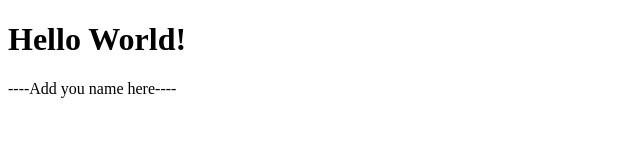
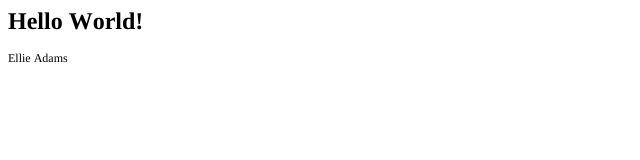
Before and after one commit to DS4200-S23-Class/ic-01-EllieAdams, a plain HTML site: page index.html in a window 1280 px wide. Shown: the whole page, without its empty margins (0-640 px from the left). Drawn offline with Linux system fonts and the light colour scheme.

Commit message:
part 1 done

```diff
--- a/index.html
+++ b/index.html
@@ -1,14 +1,18 @@
-<!DOCTYPE html>
+<!DOCTYPE html PUBLIC "-//W3C//DTD HTML 4.01//EN" "http://www.w3.org/TR/html4/strict.dtd">
 <html>
+<head>
+  <meta http-equiv="Content-Type" content="text/html; charset=utf-8">
+  <meta http-equiv="Content-Style-Type" content="text/css">
+  <title></title>
+  <meta name="Generator" content="Cocoa HTML Writer">
+  <meta name="CocoaVersion" content="2113.3">
+  <style type="text/css">
+    p.p2 {margin: 0.0px 0.0px 12.0px 0.0px; font: 12.0px Times; color: #000000; -webkit-text-stroke: #000000}
+    span.s1 {font-kerning: none}
+  </style>
+</head>
 <body>
-
-<h1>Hello World!</h1>
-
-<p>
-
-----Add you name here----
-
-</p>
-
+<h1 style="margin: 0.0px 0.0px 16.1px 0.0px; font: 24.0px Times; color: #000000; -webkit-text-stroke: #000000"><span class="s1"><b>Hello World!</b></span></h1>
+<p class="p2"><span class="s1">Ellie Adams <span class="Apple-converted-space"> </span></span></p>
 </body>
 </html>
```
Also changed, not shown: 1 other file.
